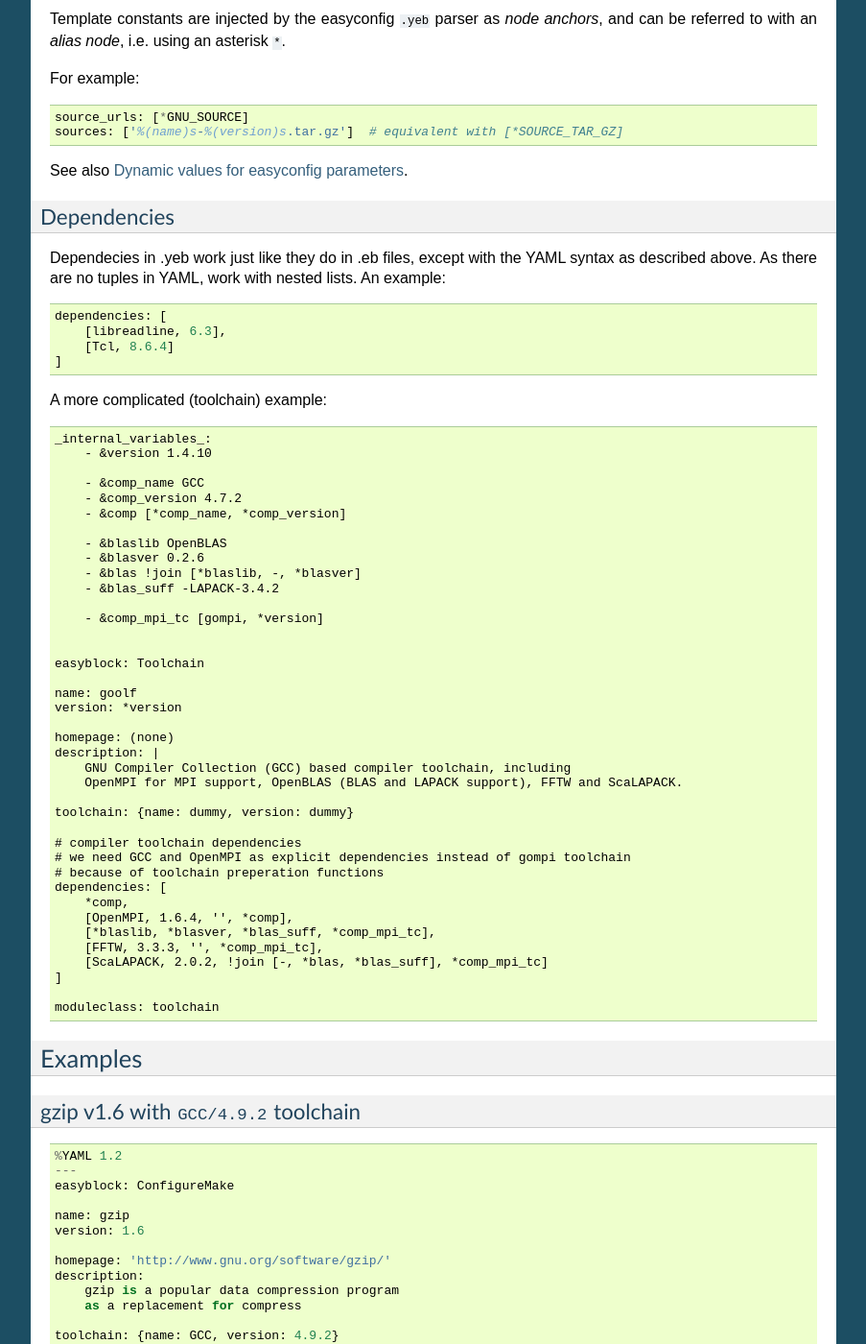
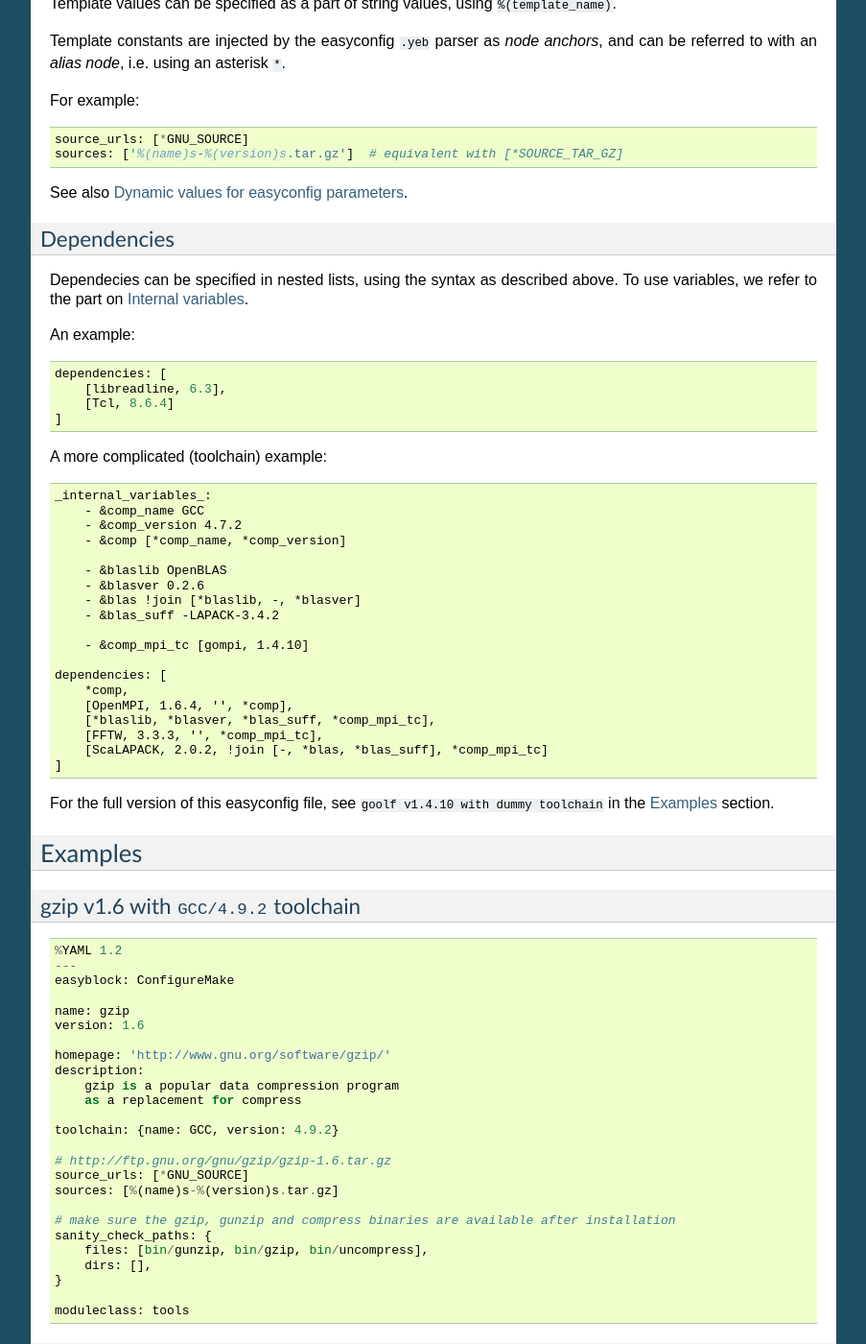
Before and after one commit to easybuilders/easybuild, a Sphinx documentation site: the page built from docs/Writing_yeb_easyconfig_files.rst, in a window 1280 px wide and 1400 px high, scrolled down 3312 px. Shown: the whole window at 96% size, without its empty margins (198-1101 px from the left). Built offline with Sphinx 7.4.7, drawn with Linux system fonts in a browser that asks for light colours; some of the changed text lies outside the part shown.

```diff
--- a/docs/Writing_yeb_easyconfig_files.rst
+++ b/docs/Writing_yeb_easyconfig_files.rst
@@ -194,15 +194,82 @@ See also :ref:`easyconfig_param_templates`.
 Dependencies
 ~~~~~~~~~~~~
 
-Dependecies in .yeb work just like they do in .eb files, except with the YAML syntax as described above. As there are no
-tuples in YAML, work with nested lists.
+Dependecies can be specified in nested lists, using the syntax as described above. To use variables, we refer to the
+part on `Internal variables`_.
+
 An example::
+
     dependencies: [
         [libreadline, 6.3],
         [Tcl, 8.6.4]
     ]
 
 A more complicated (toolchain) example::
+
+    _internal_variables_:
+        - &comp_name GCC
+        - &comp_version 4.7.2
+        - &comp [*comp_name, *comp_version]
+
+        - &blaslib OpenBLAS
+        - &blasver 0.2.6
+        - &blas !join [*blaslib, -, *blasver]
+        - &blas_suff -LAPACK-3.4.2
+
+        - &comp_mpi_tc [gompi, 1.4.10]
+
+    dependencies: [
+        *comp,
+        [OpenMPI, 1.6.4, '', *comp],
+        [*blaslib, *blasver, *blas_suff, *comp_mpi_tc],
+        [FFTW, 3.3.3, '', *comp_mpi_tc],
+        [ScaLAPACK, 2.0.2, !join [-, *blas, *blas_suff], *comp_mpi_tc]
+    ]
+
+For the full version of this easyconfig file, see ``goolf v1.4.10 with dummy toolchain`` in the `Examples`_ section.
+
+
+.. _easyconfig_yeb_format_examples:
+
+Examples
+--------
+
+gzip v1.6 with ``GCC/4.9.2`` toolchain
+~~~~~~~~~~~~~~~~~~~~~~~~~~~~~~~~~~~~~~
+
+.. code::
+
+    %YAML 1.2
+    ---
+    easyblock: ConfigureMake
+
+    name: gzip
+    version: 1.6
+
+    homepage: 'http://www.gnu.org/software/gzip/'
+    description:
+        gzip is a popular data compression program
+        as a replacement for compress
+
+    toolchain: {name: GCC, version: 4.9.2}
+
+    # http://ftp.gnu.org/gnu/gzip/gzip-1.6.tar.gz
+    source_urls: [*GNU_SOURCE]
+    sources: [%(name)s-%(version)s.tar.gz]
+
+    # make sure the gzip, gunzip and compress binaries are available after installation
+    sanity_check_paths: {
+        files: [bin/gunzip, bin/gzip, bin/uncompress],
+        dirs: [],
+    }
+
+    moduleclass: tools
+
+
+goolf v1.4.10 with ``dummy`` toolchain
+~~~~~~~~~~~~~~~~~~~~~~~~~~~~~~~~~~~~~~
+
+.. code::
 
     _internal_variables_:
         - &version 1.4.10
@@ -243,39 +310,3 @@ A more complicated (toolchain) example::
     ]
 
     moduleclass: toolchain
-
-.. _easyconfig_yeb_format_examples:
-
-Examples
---------
-
-gzip v1.6 with ``GCC/4.9.2`` toolchain
-~~~~~~~~~~~~~~~~~~~~~~~~~~~~~~~~~~~~~~
-
-.. code::
-
-    %YAML 1.2
-    ---
-    easyblock: ConfigureMake
-
-    name: gzip
-    version: 1.6
-
-    homepage: 'http://www.gnu.org/software/gzip/'
-    description:
-        gzip is a popular data compression program
-        as a replacement for compress
-
-    toolchain: {name: GCC, version: 4.9.2}
-
-    # http://ftp.gnu.org/gnu/gzip/gzip-1.6.tar.gz
-    source_urls: [*GNU_SOURCE]
-    sources: [%(name)s-%(version)s.tar.gz]
-
-    # make sure the gzip, gunzip and compress binaries are available after installation
-    sanity_check_paths: {
-        files: [bin/gunzip, bin/gzip, bin/uncompress],
-        dirs: [],
-    }
-
-    moduleclass: tools
```
